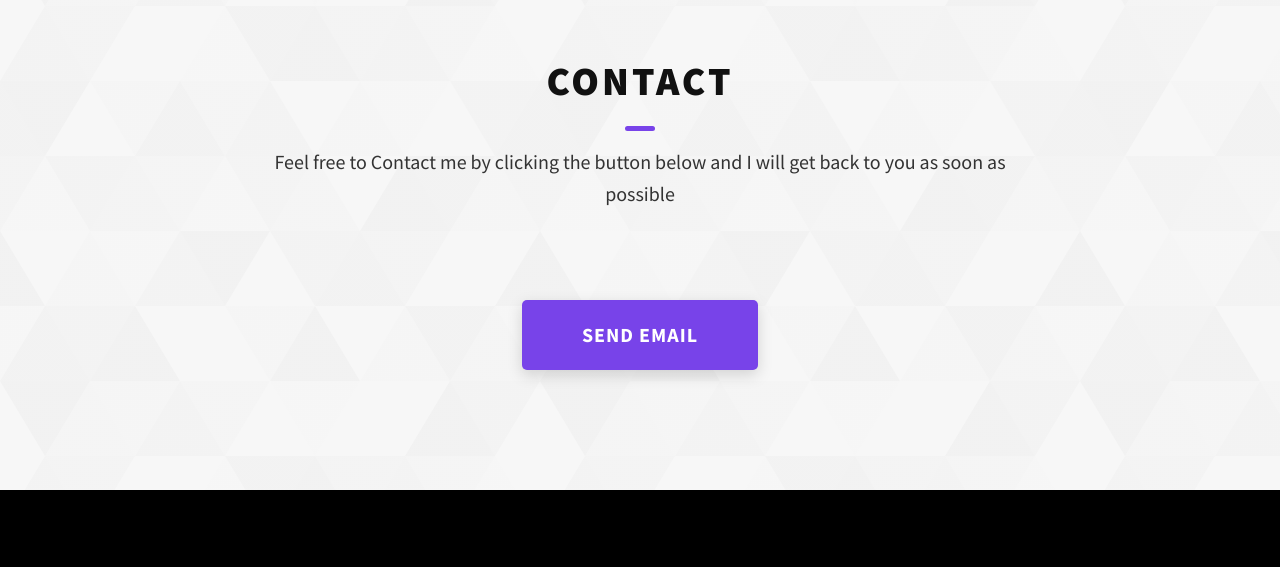
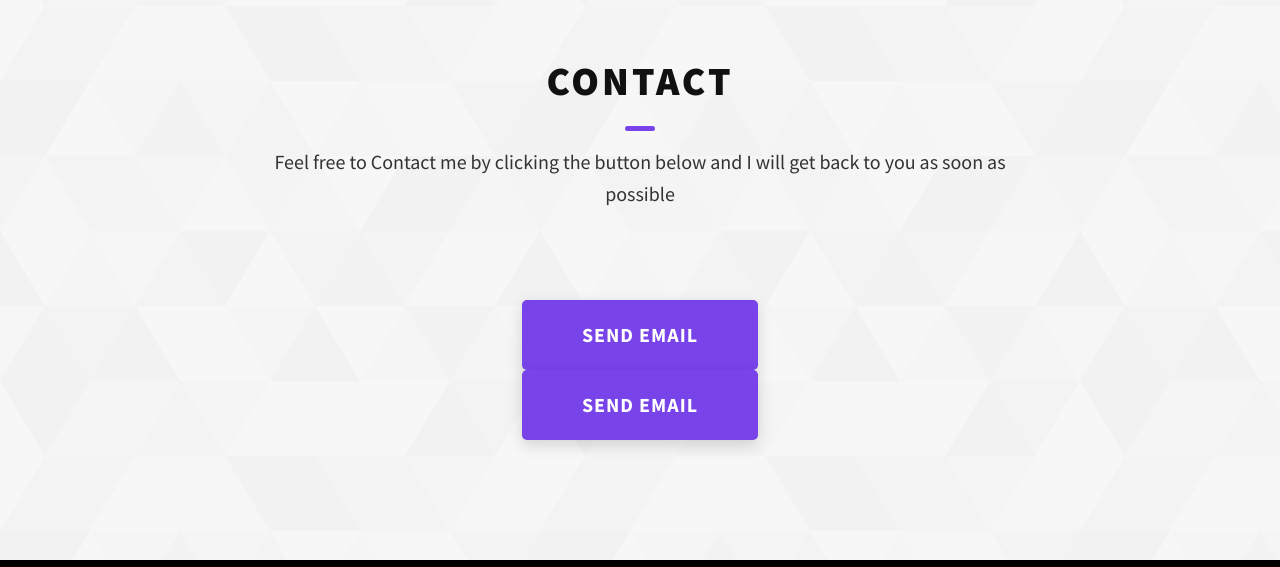
Before and after one commit to smxhmxd/Portfolio, a website: page index.html in a window 1280 px wide. Shown: the part 3830-4397 px from the top of the page. Drawn offline with Linux system fonts and the light colour scheme.

Commit message:
Add a new mail option

```diff
--- a/index.html
+++ b/index.html
@@ -281,6 +281,13 @@
           SEND EMAIL
        </a></div>
 
+          <div class="btn btn--theme contact__btn">
+          <a href="mailto:example@example.com?subject=Hello&body=This%20is%20a%20test%20email."
+          target="_blank"
+          rel="noopener noreferrer" >
+          SEND EMAIL
+       </a></div>
+
         </div>
     </section>
     <footer class="main-footer">
```
